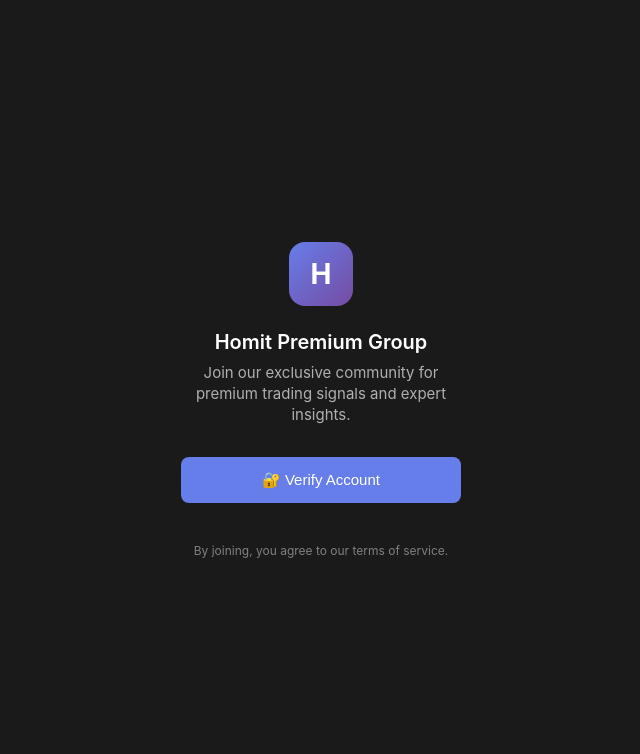
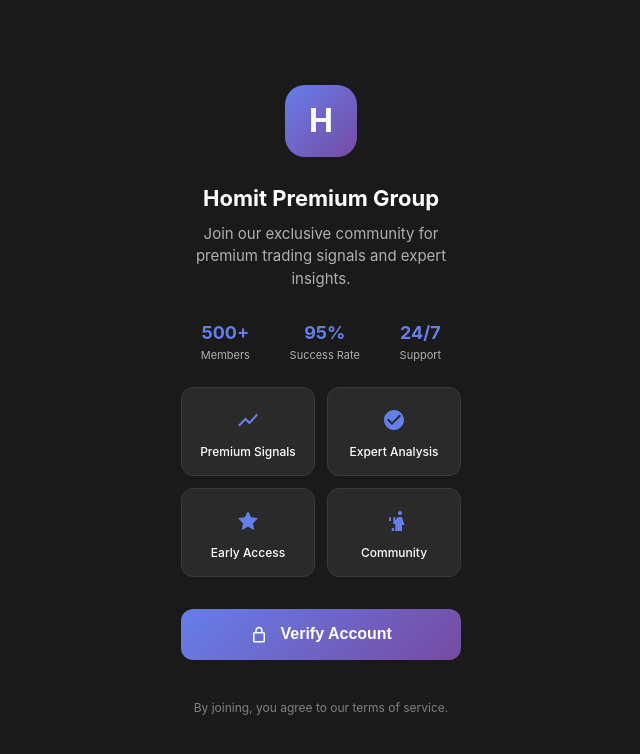
Before and after one commit to Eledis0/sqx, a plain HTML site: page index.html in a window 1280 px wide. Shown: the whole page, without its empty margins (319-959 px from the left). Drawn offline with Linux system fonts and the light colour scheme.

Commit message:
Update index.html

```diff
--- a/index.html
+++ b/index.html
@@ -31,24 +31,42 @@
         }
 
         .logo {
-            width: 64px;
-            height: 64px;
+            width: 72px;
+            height: 72px;
             background: linear-gradient(135deg, #667eea, #764ba2);
-            border-radius: 16px;
-            margin: 0 auto 24px;
+            border-radius: 20px;
+            margin: 0 auto 28px;
             display: flex;
             align-items: center;
             justify-content: center;
-            font-size: 28px;
+            font-size: 32px;
             color: white;
             font-weight: bold;
+            position: relative;
+            overflow: hidden;
+        }
+
+        .logo::before {
+            content: '';
+            position: absolute;
+            top: -50%;
+            left: -50%;
+            width: 200%;
+            height: 200%;
+            background: linear-gradient(45deg, transparent, rgba(255,255,255,0.1), transparent);
+            animation: shine 3s infinite;
+        }
+
+        @keyframes shine {
+            0% { transform: translateX(-100%) translateY(-100%) rotate(45deg); }
+            100% { transform: translateX(100%) translateY(100%) rotate(45deg); }
         }
 
         .title {
-            font-size: 20px;
-            font-weight: 600;
+            font-size: 22px;
+            font-weight: 700;
             color: #ffffff;
-            margin-bottom: 8px;
+            margin-bottom: 12px;
             text-align: center;
         }
 
@@ -56,32 +74,103 @@
             font-size: 15px;
             color: #b0b0b0;
             margin-bottom: 32px;
-            line-height: 1.4;
+            line-height: 1.5;
             text-align: center;
             max-width: 280px;
         }
 
+        .features-grid {
+            display: grid;
+            grid-template-columns: 1fr 1fr;
+            gap: 12px;
+            margin-bottom: 32px;
+            width: 100%;
+            max-width: 280px;
+        }
+
+        .feature-card {
+            background: #2a2a2a;
+            border: 1px solid #3a3a3a;
+            border-radius: 12px;
+            padding: 16px;
+            text-align: center;
+            transition: all 0.2s ease;
+        }
+
+        .feature-card:hover {
+            background: #333333;
+            border-color: #667eea;
+            transform: translateY(-2px);
+        }
+
+        .feature-icon {
+            width: 32px;
+            height: 32px;
+            margin: 0 auto 8px;
+            display: flex;
+            align-items: center;
+            justify-content: center;
+        }
+
+        .feature-icon svg {
+            width: 24px;
+            height: 24px;
+            fill: #667eea;
+        }
+
+        .feature-text {
+            font-size: 12px;
+            color: #ffffff;
+            font-weight: 500;
+        }
+
         .verify-btn {
-            background: #667eea;
+            background: linear-gradient(135deg, #667eea, #764ba2);
             color: white;
             border: none;
-            padding: 14px 24px;
-            border-radius: 8px;
-            font-size: 15px;
-            font-weight: 500;
+            padding: 16px 32px;
+            border-radius: 12px;
+            font-size: 16px;
+            font-weight: 600;
             cursor: pointer;
             width: 100%;
             max-width: 280px;
             transition: all 0.2s ease;
             margin-bottom: 16px;
+            position: relative;
+            overflow: hidden;
+        }
+
+        .verify-btn::before {
+            content: '';
+            position: absolute;
+            top: 0;
+            left: -100%;
+            width: 100%;
+            height: 100%;
+            background: linear-gradient(90deg, transparent, rgba(255,255,255,0.2), transparent);
+            transition: left 0.5s;
+        }
+
+        .verify-btn:hover::before {
+            left: 100%;
         }
 
         .verify-btn:hover {
-            background: #5a67d8;
+            transform: translateY(-2px);
+            box-shadow: 0 8px 20px rgba(102, 126, 234, 0.3);
         }
 
         .verify-btn:active {
-            transform: scale(0.98);
+            transform: translateY(0);
+        }
+
+        .btn-icon {
+            width: 18px;
+            height: 18px;
+            margin-right: 8px;
+            display: inline-block;
+            vertical-align: middle;
         }
 
         .loading {
@@ -91,8 +180,8 @@
         }
 
         .spinner {
-            width: 20px;
-            height: 20px;
+            width: 24px;
+            height: 24px;
             border: 2px solid #3a3a3a;
             border-top: 2px solid #667eea;
             border-radius: 50%;
@@ -118,6 +207,31 @@
             max-width: 280px;
         }
 
+        .stats {
+            display: flex;
+            justify-content: space-around;
+            margin-bottom: 24px;
+            width: 100%;
+            max-width: 280px;
+        }
+
+        .stat-item {
+            text-align: center;
+        }
+
+        .stat-number {
+            font-size: 18px;
+            font-weight: 700;
+            color: #667eea;
+            display: block;
+        }
+
+        .stat-label {
+            font-size: 11px;
+            color: #b0b0b0;
+            margin-top: 2px;
+        }
+
         /* Telegram WebApp specific adjustments */
         @media (max-width: 480px) {
             .container {
@@ -125,7 +239,7 @@
             }
 
             .title {
-                font-size: 18px;
+                font-size: 20px;
             }
 
             .subtitle {
@@ -133,9 +247,17 @@
             }
 
             .logo {
-                width: 56px;
-                height: 56px;
-                font-size: 24px;
+                width: 64px;
+                height: 64px;
+                font-size: 28px;
+            }
+
+            .features-grid {
+                gap: 10px;
+            }
+
+            .feature-card {
+                padding: 14px;
             }
         }
 
@@ -173,8 +295,61 @@
         <h1 class="title">Homit Premium Group</h1>
         <p class="subtitle">Join our exclusive community for premium trading signals and expert insights.</p>
 
+        <div class="stats">
+            <div class="stat-item">
+                <span class="stat-number">500+</span>
+                <span class="stat-label">Members</span>
+            </div>
+            <div class="stat-item">
+                <span class="stat-number">95%</span>
+                <span class="stat-label">Success Rate</span>
+            </div>
+            <div class="stat-item">
+                <span class="stat-number">24/7</span>
+                <span class="stat-label">Support</span>
+            </div>
+        </div>
+
+        <div class="features-grid">
+            <div class="feature-card">
+                <div class="feature-icon">
+                    <svg viewBox="0 0 24 24">
+                        <path d="M3.5 18.49l6-6.01 4 4L22 6.92l-1.41-1.41-7.09 7.97-4-4L2 16.99z"/>
+                    </svg>
+                </div>
+                <div class="feature-text">Premium Signals</div>
+            </div>
+            <div class="feature-card">
+                <div class="feature-icon">
+                    <svg viewBox="0 0 24 24">
+                        <path d="M12 2C6.48 2 2 6.48 2 12s4.48 10 10 10 10-4.48 10-10S17.52 2 12 2zm-2 15l-5-5 1.41-1.41L10 14.17l7.59-7.59L19 8l-9 9z"/>
+                    </svg>
+                </div>
+                <div class="feature-text">Expert Analysis</div>
+            </div>
+            <div class="feature-card">
+                <div class="feature-icon">
+                    <svg viewBox="0 0 24 24">
+                        <path d="M12 2l3.09 6.26L22 9.27l-5 4.87 1.18 6.88L12 17.77l-6.18 3.25L7 14.14 2 9.27l6.91-1.01L12 2z"/>
+                    </svg>
+                </div>
+                <div class="feature-text">Early Access</div>
+            </div>
+            <div class="feature-card">
+                <div class="feature-icon">
+                    <svg viewBox="0 0 24 24">
+                        <path d="M16 4c0-1.11.89-2 2-2s2 .89 2 2-.89 2-2 2-2-.89-2-2zm4 18v-6h2.5l-2.54-7.63A1.5 1.5 0 0 0 18.54 8H17c-.8 0-1.54.37-2.01 1l-1.7 2.26V9c0-.55-.45-1-1-1s-1 .45-1 1v6h2v7h3zm-7.5-1.5c0 .83-.67 1.5-1.5 1.5s-1.5-.67-1.5-1.5.67-1.5 1.5-1.5 1.5.67 1.5 1.5zM9 12V9c0-.55-.45-1-1-1s-1 .45-1 1v3h2z"/>
+                    </svg>
+                </div>
+                <div class="feature-text">Community</div>
+            </div>
+        </div>
+
         <button class="verify-btn" onclick="startVerification()">
-            🔐 Verify Account
+            <svg class="btn-icon" viewBox="0 0 24 24">
+                <path fill="currentColor" d="M18 8h-1V6c0-2.76-2.24-5-5-5S7 3.24 7 6v2H6c-1.1 0-2 .9-2 2v10c0 1.1.9 2 2 2h12c1.1 0 2-.9 2-2V10c0-1.1-.9-2-2-2zM9 6c0-1.66 1.34-3 3-3s3 1.34 3 3v2H9V6zm9 14H6V10h12v10z"/>
+            </svg>
+            Verify Account
         </button>
 
         <div class="loading" id="loading">
```
